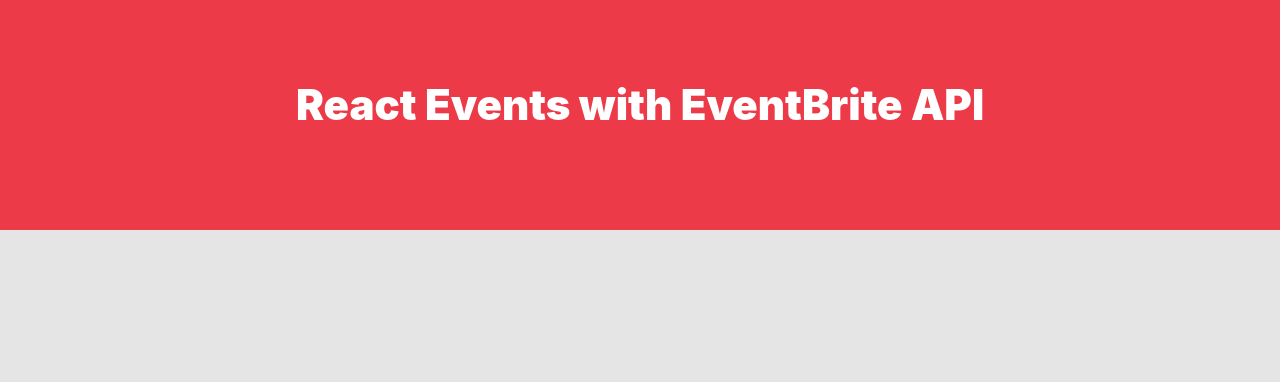
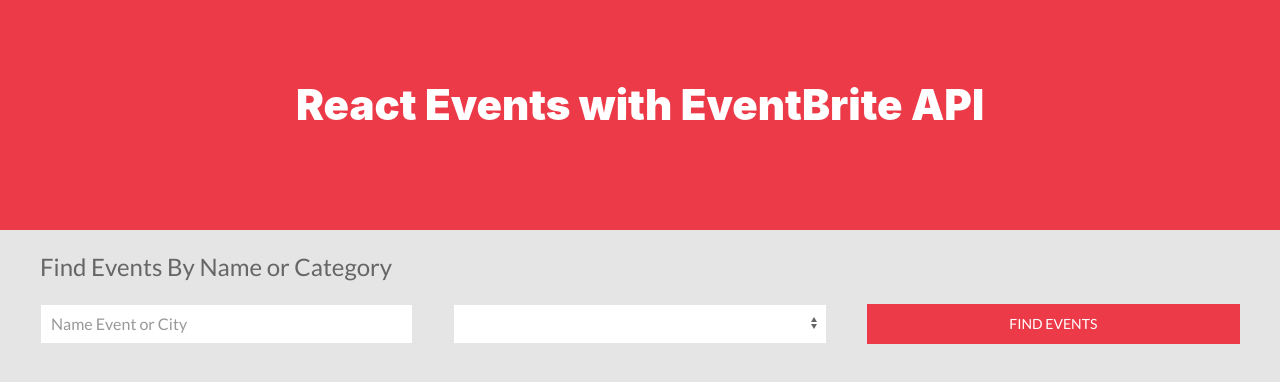
Before and after one commit to Llerena97/react-events, a React (Create React App) app: page / in a window 1280 px wide. Shown: the top 382 px of the page. Built offline with nearby package versions, Linux system fonts and the light colour scheme; no server answers.

Commit message:
Create Form Component

```diff
--- a/src/App.js
+++ b/src/App.js
@@ -1,6 +1,7 @@
 import React, { Component} from 'react';
 import Header from './components/Header'
 import CategoriesProvider from './context/CategoriesContext'
+import Form from './components/Form';
 
 class App extends Component {
   render (){
@@ -8,6 +9,9 @@
       <div className="App">
         <CategoriesProvider>
           <Header/>
+          <div className="uk-container">
+            <Form/>
+          </div>
         </CategoriesProvider>
       </div>
     );
--- /dev/null
+++ b/src/components/Form.js
@@ -0,0 +1,49 @@
+import React, { Component} from 'react';
+
+class Form extends Component {
+  state = {
+    name: '',
+    category: ''
+  }
+  render (){
+    return (
+      <form>
+        <fieldset className="uk-fieldset uk-margin">
+          <legend className="uk-legend text-center">
+            Find Events By Name or Category
+          </legend>
+        </fieldset>
+        <div className="uk-column-1-3@m uk-margin">
+          <div className="uk-margin" uk-margin="true">
+            <input
+              name="name"
+              type="text"
+              className="uk-input"
+              placeholder="Name Event or City"
+             />
+          </div>
+          <div className="uk-margin" uk-margin="true">
+            <select
+              className="uk-select"
+              name="category"
+            >
+              <option
+
+              >
+              </option>
+            </select>
+          </div>
+          <div className="uk-margin" uk-margin="true">
+            <input
+              type="submit"
+              className="uk-button uk-button-danger"
+              value="Find Events"
+            />
+          </div>
+        </div>
+      </form>
+    );
+  }
+}
+
+export default Form;
```
